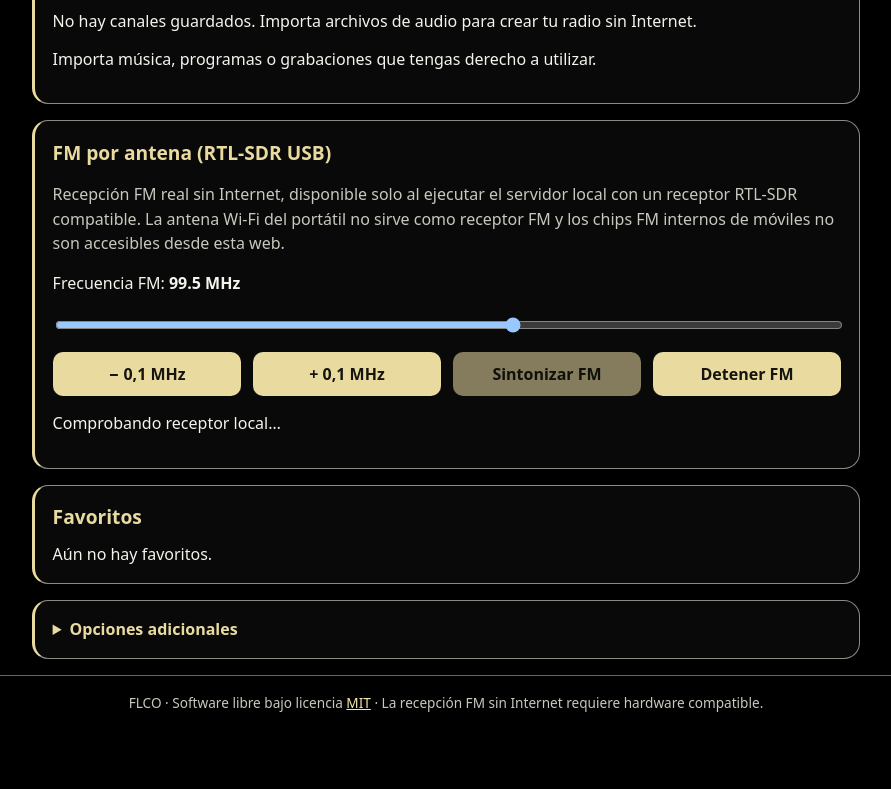
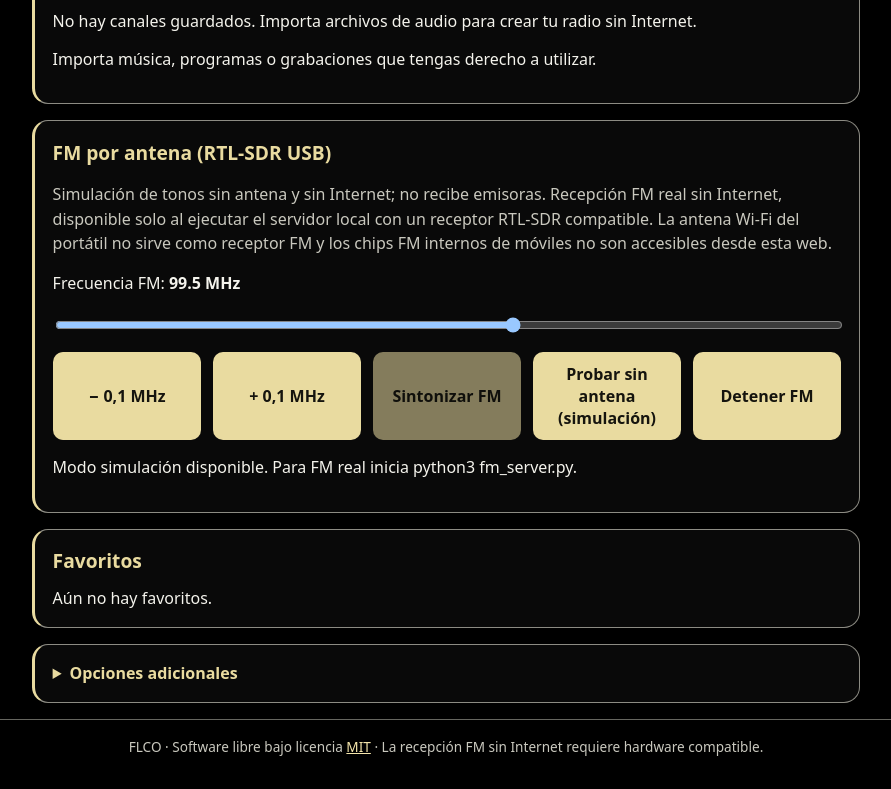
Before and after one commit to Dirix24/FLCO, a plain HTML site: page web/index.html in a window 1280 px wide. Shown: the part 1222-2011 px from the top of the page, without its empty margins (194-1085 px from the left). Before the commit the page ends 1967 px from the top, so only its background shows below. Drawn offline with Linux system fonts and the light colour scheme; no server answers.

Commit message:
Integrar modo de prueba y corregir navegación offline y caché API

```diff
--- a/web/index.html
+++ b/web/index.html
@@ -42,7 +42,7 @@
 <input id="offline-file" type="file" accept="audio/*" multiple><button id="offline-mode" type="button">Sintonizar radio sin Internet</button><ul id="offline-stations" class="stations"></ul>
 <p id="offline-info" role="status" aria-live="polite">Importa música, programas o grabaciones que tengas derecho a utilizar.</p>
 </section>
-<section class="panel" id="fm-panel"><h2>FM por antena (RTL-SDR USB)</h2><p class="hint">Recepción FM real sin Internet, disponible solo al ejecutar el servidor local con un receptor RTL-SDR compatible. La antena Wi-Fi del portátil no sirve como receptor FM y los chips FM internos de móviles no son accesibles desde esta web.</p><label for="fm-frequency">Frecuencia FM: <strong id="fm-frequency-label">99.5 MHz</strong></label><input id="fm-frequency" type="range" min="87.5" max="108" step="0.1" value="99.5"><div class="channel-nav"><button type="button" id="fm-down">− 0,1 MHz</button><button type="button" id="fm-up">+ 0,1 MHz</button><button type="button" id="fm-tune" disabled>Sintonizar FM</button><button type="button" id="fm-stop">Detener FM</button></div><p id="fm-status" role="status" aria-live="polite">Comprobando receptor local…</p></section><section class="panel"><h2>Favoritos</h2><ul id="favorites" class="stations"></ul></section>
+<section class="panel" id="fm-panel"><h2>FM por antena (RTL-SDR USB)</h2><p class="hint">Simulación de tonos sin antena y sin Internet; no recibe emisoras. Recepción FM real sin Internet, disponible solo al ejecutar el servidor local con un receptor RTL-SDR compatible. La antena Wi-Fi del portátil no sirve como receptor FM y los chips FM internos de móviles no son accesibles desde esta web.</p><label for="fm-frequency">Frecuencia FM: <strong id="fm-frequency-label">99.5 MHz</strong></label><input id="fm-frequency" type="range" min="87.5" max="108" step="0.1" value="99.5"><div class="channel-nav"><button type="button" id="fm-down">− 0,1 MHz</button><button type="button" id="fm-up">+ 0,1 MHz</button><button type="button" id="fm-tune" disabled>Sintonizar FM</button><button type="button" id="fm-demo">Probar sin antena (simulación)</button><button type="button" id="fm-stop">Detener FM</button></div><p id="fm-status" role="status" aria-live="polite">Preparando sintonizador…</p></section><section class="panel"><h2>Favoritos</h2><ul id="favorites" class="stations"></ul></section>
 <details class="panel"><summary>Opciones adicionales</summary>
 <form id="url-form"><label for="station-name">Nombre de la radio</label><input id="station-name" maxlength="100" placeholder="Mi radio" required><label for="station-url">Enlace de audio HTTPS</label><input id="station-url" type="url" placeholder="https://ejemplo.org/radio.mp3" required><button type="submit">Escuchar enlace</button></form>
 </details>
```
